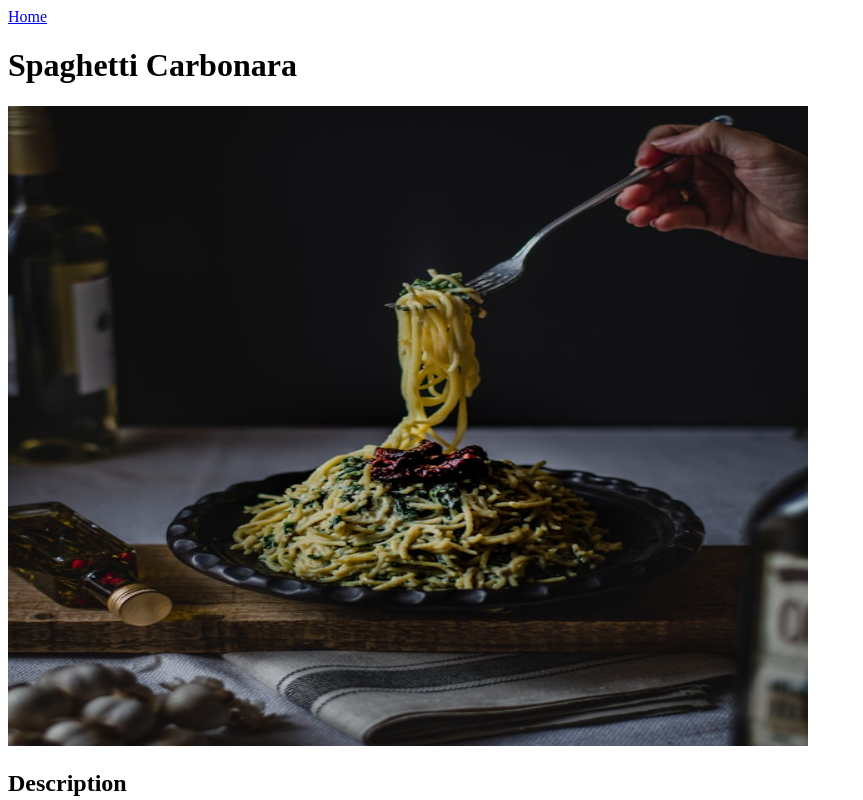
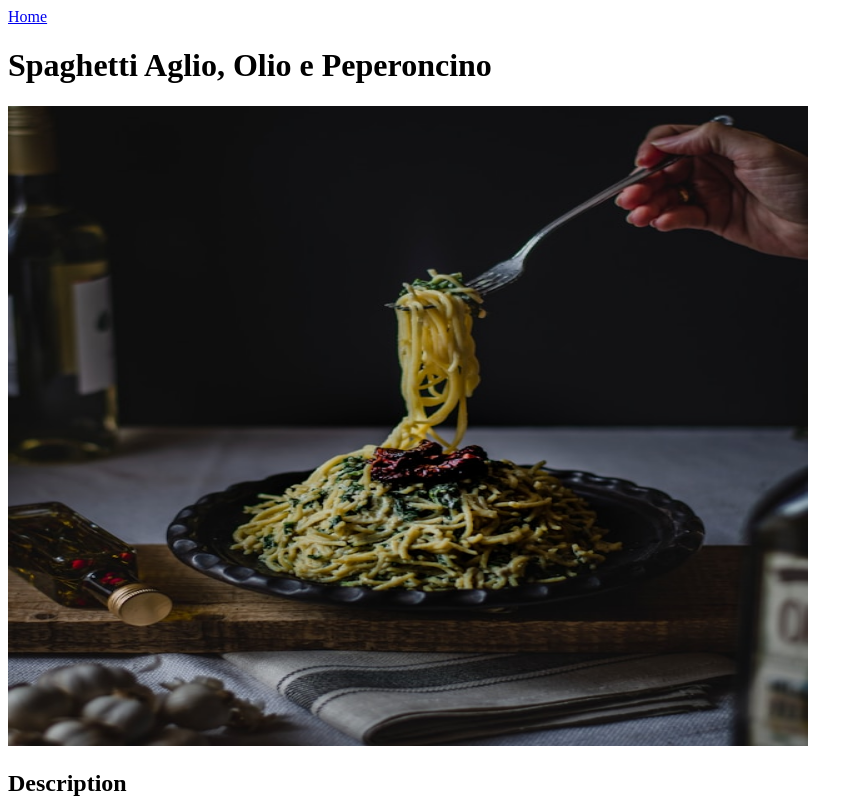
Before and after one commit to sgandolfo/odin-recipes, a plain HTML site: page recipes/aglio_olio.html in a window 1280 px wide. Shown: the top 800 px of the page, without its empty margins (0-863 px from the left). Drawn offline with Linux system fonts and the light colour scheme.

Commit message:
fix: Fix typo in the h1 heading

```diff
--- a/recipes/aglio_olio.html
+++ b/recipes/aglio_olio.html
@@ -7,7 +7,7 @@
 </head>
 <body>
   <a href="../index.html">Home</a>
-  <h1>Spaghetti Carbonara</h1>
+  <h1>Spaghetti Aglio, Olio e Peperoncino</h1>
   <img src="../images/aglio_olio.jpg" alt="Picture of a spagetti carbonara" height="640" width="800">
   <h2>Description</h2>
   <p>The most iconic late-night Italian comfort food, spaghetti aglio, olio e peperoncino, is simplicity at its most satisfying.</p>
```
